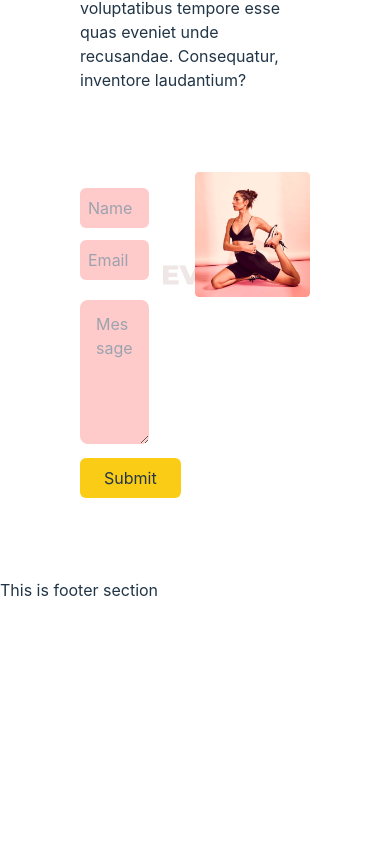
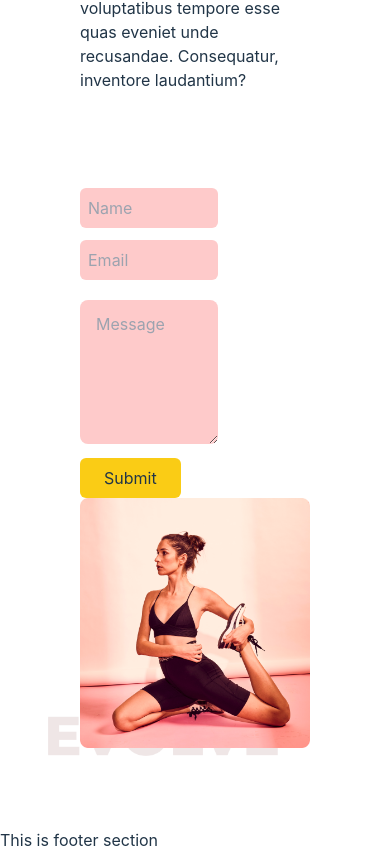
Before and after one commit to Flocky05/GymGirl, a React (Vite) app: page / in a window 390 px wide. Shown: the part 4225-5077 px from the top of the page. Before the commit the page ends 4827 px from the top, so only its background shows below. Built offline with nearby package versions, Linux system fonts and the light colour scheme.

Commit message:
update contact section

```diff
--- a/src/component/Contact/Contact.jsx
+++ b/src/component/Contact/Contact.jsx
@@ -6,7 +6,7 @@
         <div className="p-20">
             <h2 className="text-3xl font-bold uppercase py-4"> <span className="text-pink-500">Join now </span> to get in shape</h2>
             <p>Lorem ipsum dolor sit amet consectetur adipisicing elit. Omnis doloremque modi, voluptate aut quis quisquam tempora incidunt laudantium obcaecati repellendus voluptatibus tempore esse quas eveniet unde recusandae. Consequatur, inventore laudantium?</p>
-            <div className="grid grid-cols-2 justify-items-center mt-20">
+            <div className="grid grid-cols-1 lg:grid-cols-2 justify-items-center mt-20">
                 <form action="">
                     <input type="text" placeholder="Name" className="bg-red-200 py-2 rounded-md w-3/5 p-2 mt-4"/>
                     <input type="text" placeholder="Email" className="bg-red-200 py-2 rounded-md w-3/5 my-3 p-2"/>
```
